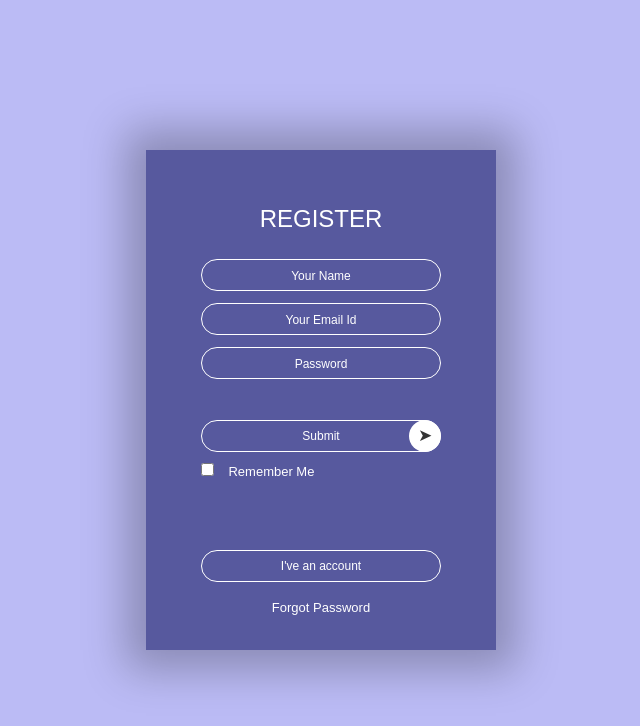
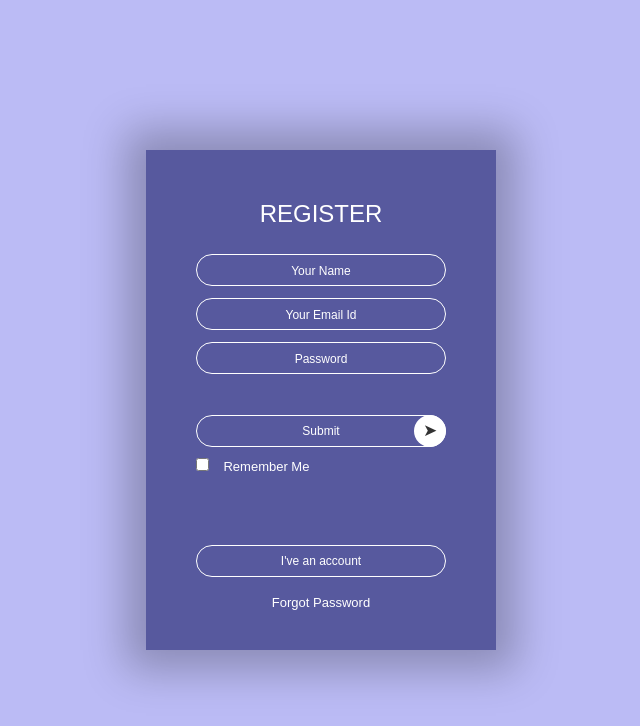
Before and after one commit to TaiPhung02/BTTH01, a plain HTML site: page index.html in a window 1280 px wide. Both pictures are taken after a click on the button "I'm new here". Shown: the whole page, without its empty margins (319-959 px from the left). Drawn offline with Linux system fonts and the light colour scheme.

Commit message:
sua lai loi submit

```diff
--- a/index.html
+++ b/index.html
@@ -12,7 +12,7 @@
         <div class="card" style="background-image:url('./images/anhnen.jpg')">
             <div class="card-layout">
             <div class="inner-box" id="card">
-                <div class="card-front">
+                <div class="card-front" id="card-front">
                     <h2>LOGIN</h2>
                     <form>
                         <input type="text" class="input-box" placeholder="Your Email Id" required>
@@ -23,7 +23,7 @@
                     <button type="button" class="btn" onclick="openRegister()">I'm new here</button>
                     <a href="">Forgot Password</a>
                 </div>
-                <div class="card-back">
+                <div class="card-back"  id="card-back">
                     <h2>REGISTER</h2>
                     <form>
                         <input type="text" class="input-box" placeholder="Your Name" required>
@@ -50,9 +50,13 @@
         var card = document.getElementById("card");
         function openRegister() {
             card.style.transform ="rotateY(-180deg)";
+            document.getElementById("card-front").style.display = "none";
+            document.getElementById("card-back").style.display = "block";
         }
         function openLogin() {
             card.style.transform ="rotateY(0deg)";
+            document.getElementById("card-back").style.display = "none";
+            document.getElementById("card-front").style.display = "block";
         }
     </script>
 
--- a/main.css
+++ b/main.css
@@ -26,14 +26,13 @@ padding: 0;
     transition: transform 1s;
     transform-style: preserve-3d;
 }
-
 .card-front, .card-back{
     position: absolute;
     width: 100%;
     height: 100%;
     background-position: center;
     background-size: cover;
-    padding: 55px;
+    padding: 50px;
     box-sizing: border-box;
     backface-visibility: hidden;
 }
```
